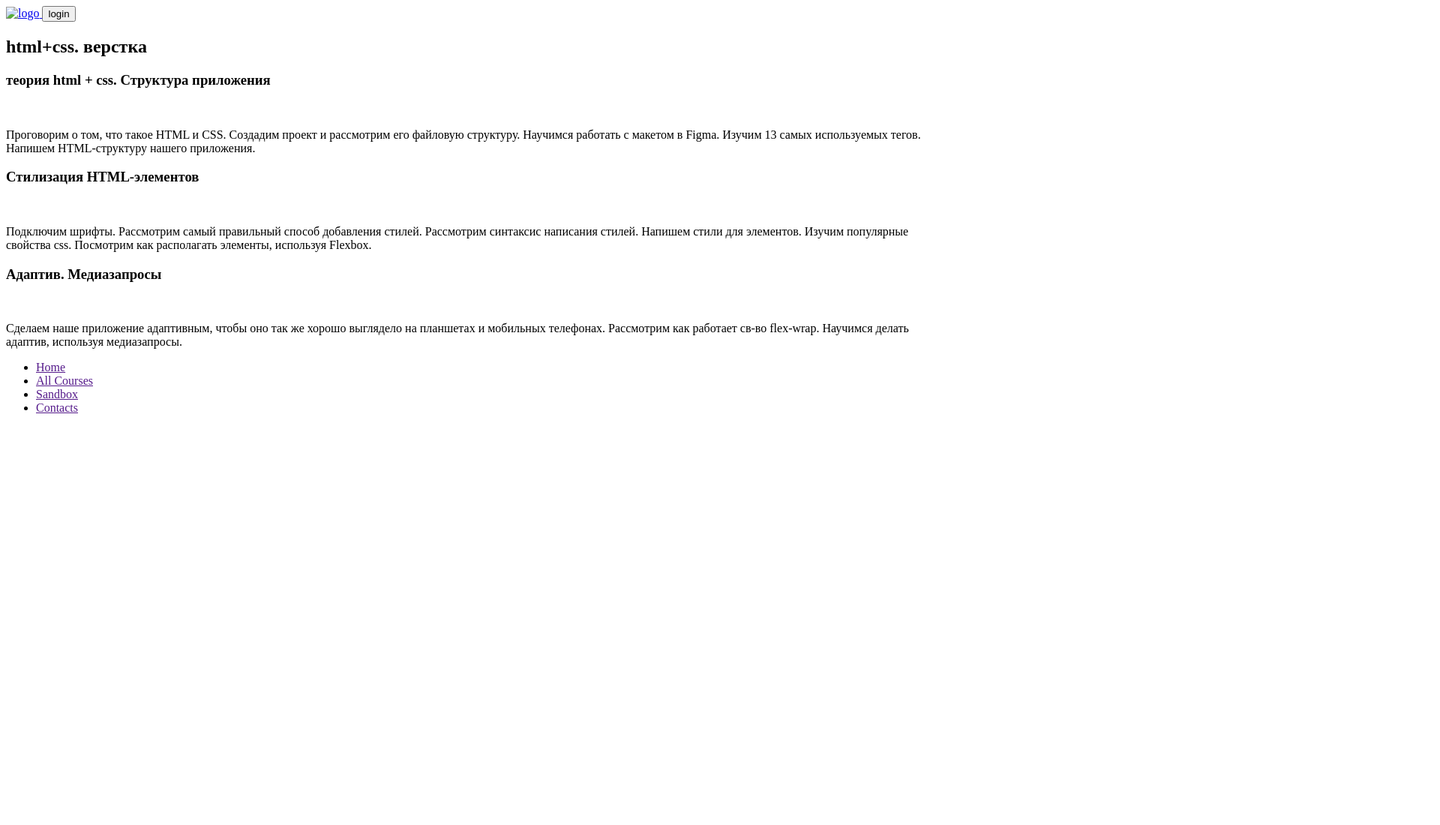
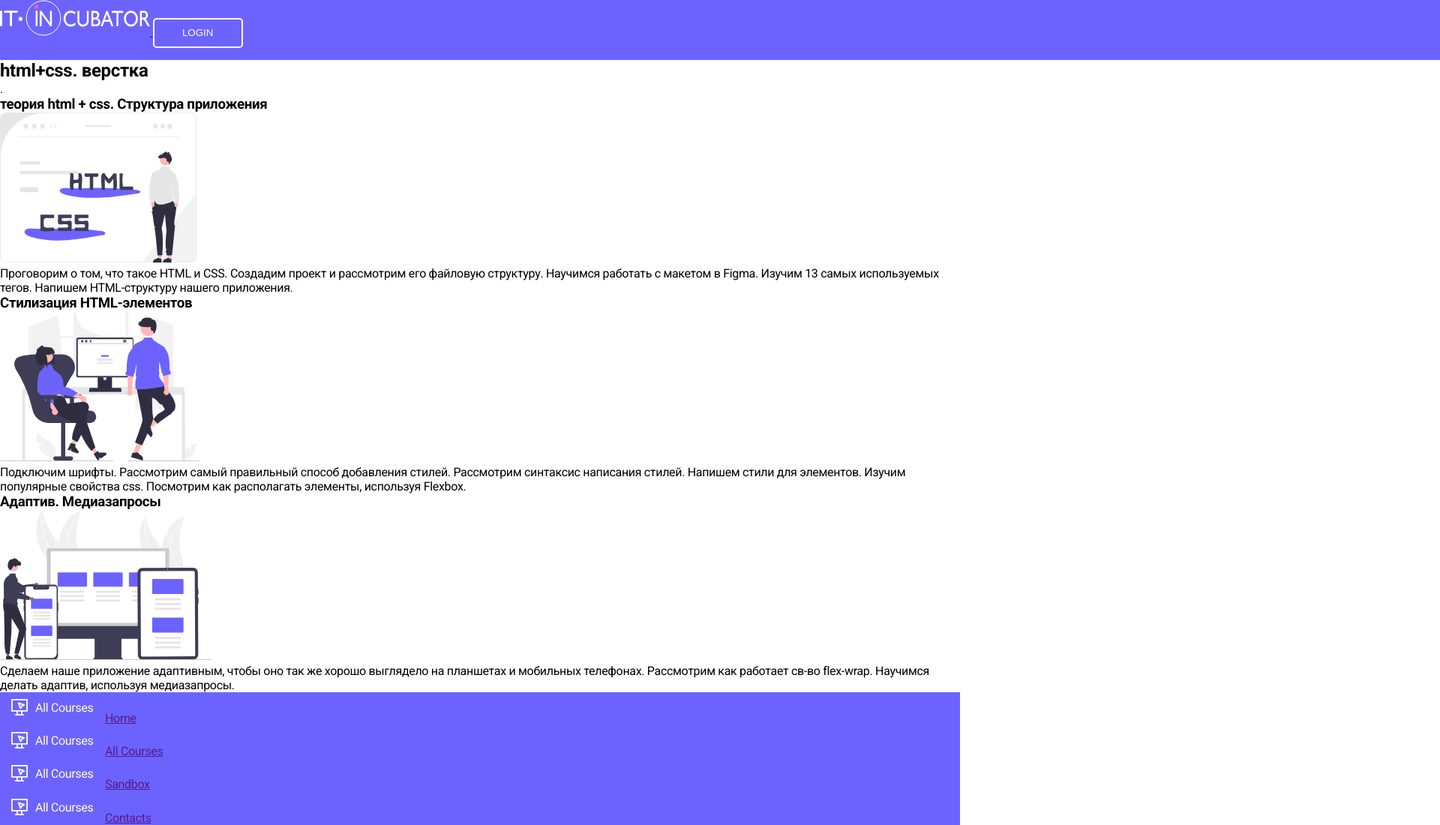
Before and after one commit to khadjaa/webinar_html-css, a plain HTML site: page index.html in a window 1280 px wide. Shown: the whole page at 75% size, 1920 px wide, since content can reach past the window. Before the commit the page ends 800 px from the top, so only its background shows below. Drawn offline with Linux system fonts and the light colour scheme.

Commit message:
many changes done

```diff
--- a/index.html
+++ b/index.html
@@ -13,25 +13,25 @@
 <body>
     <header>
         <a href="#" target="_blank">
-            <img src="" alt="logo">
+            <img src="./assets/img/logo.svg" alt="logo">
         </a>
-        <button>login</button>
+        <button class="btn">login</button>
     </header>
     <section>
-        <h1>html+css. верстка</h1>
+        <h1>html+css. верстка</h1>.
         <div>
             <h3>теория html + css. Структура приложения</h3>
-            <img src="" alt="">
+            <img src="./assets/img/img-1.svg" alt="">
             <p>Проговорим о том, что такое HTML и CSS.  Создадим проект и рассмотрим его файловую структуру. Научимся работать с макетом в Figma. Изучим 13 самых используемых тегов. Напишем HTML-структуру нашего приложения.</p>
         </div>
         <div>
             <h3>Стилизация HTML-элементов</h3>
-            <img src="" alt="">
+            <img src="./assets/img/img-2.svg" alt="">
             <p>Подключим шрифты. Рассмотрим самый правильный способ добавления стилей. Рассмотрим синтаксис написания стилей. Напишем стили для элементов. Изучим популярные свойства css. Посмотрим как располагать элементы, используя Flexbox.</p>
         </div>
         <div>
             <h3>Адаптив. Медиазапросы</h3>
-            <img src="" alt="">
+            <img src="./assets/img/img-3.svg" alt="">
             <p>Сделаем наше приложение адаптивным, чтобы оно так же хорошо выглядело на планшетах и мобильных телефонах. Рассмотрим как работает св-во flex-wrap. Научимся делать адаптив, используя медиазапросы.</p>
         </div>
     </section>
@@ -39,22 +39,22 @@
         <ul>
             <li>
                 <a href="" target="_blank">
-                <img src="" alt="">Home
+                <img src="./assets/img/Link.svg" alt="">Home
                 </a>
             </li>
             <li>
                 <a href="" target="_blank">
-                <img src="" alt="">All Courses
+                <img src="./assets/img/Link.svg" alt="">All Courses
                 </a>
             </li>
             <li>
                 <a href="" target="_blank">
-                <img src="" alt="">Sandbox
+                <img src="./assets/img/Link.svg" alt="">Sandbox
                 </a>
             </li>
             <li>
                 <a href="" target="_blank">
-                <img src="" alt="">Contacts
+                <img src="./assets/img/Link.svg" alt="">Contacts
                 </a>
             </li>
         </ul>
--- a/style.css
+++ b/style.css
@@ -0,0 +1,34 @@
+* {
+    margin: 0;
+    padding: 0;
+    box-sizing: border-box;
+}
+
+body {
+    font-family: 'Roboto', sans-serif;
+    line-height: 1.2;
+    font-size: 16px;
+    font-weight: 400;
+    letter-spacing: -0.02em;
+}
+
+header{
+    width: 1921px;
+    height: 80px;
+}
+
+header, footer{
+    background-color: #6C63FF;;
+}
+
+.btn{
+    border: 2px solid #FFFFFF;
+    border-radius: 5px;
+    width: 120px;
+    height: 40px;
+    background-color: transparent;
+    cursor: pointer;
+    font-weight: 500;
+    text-transform: uppercase;
+    color: #FFFFFF;
+}
```
